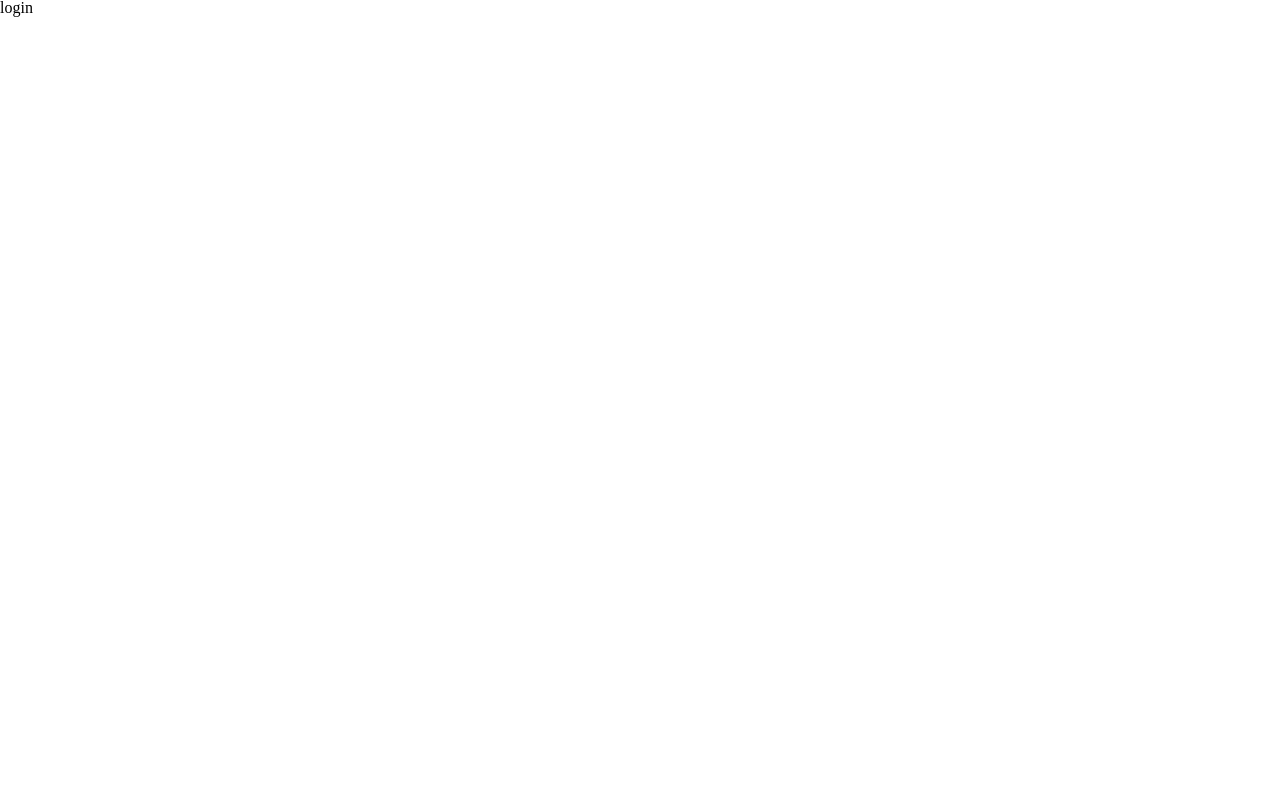
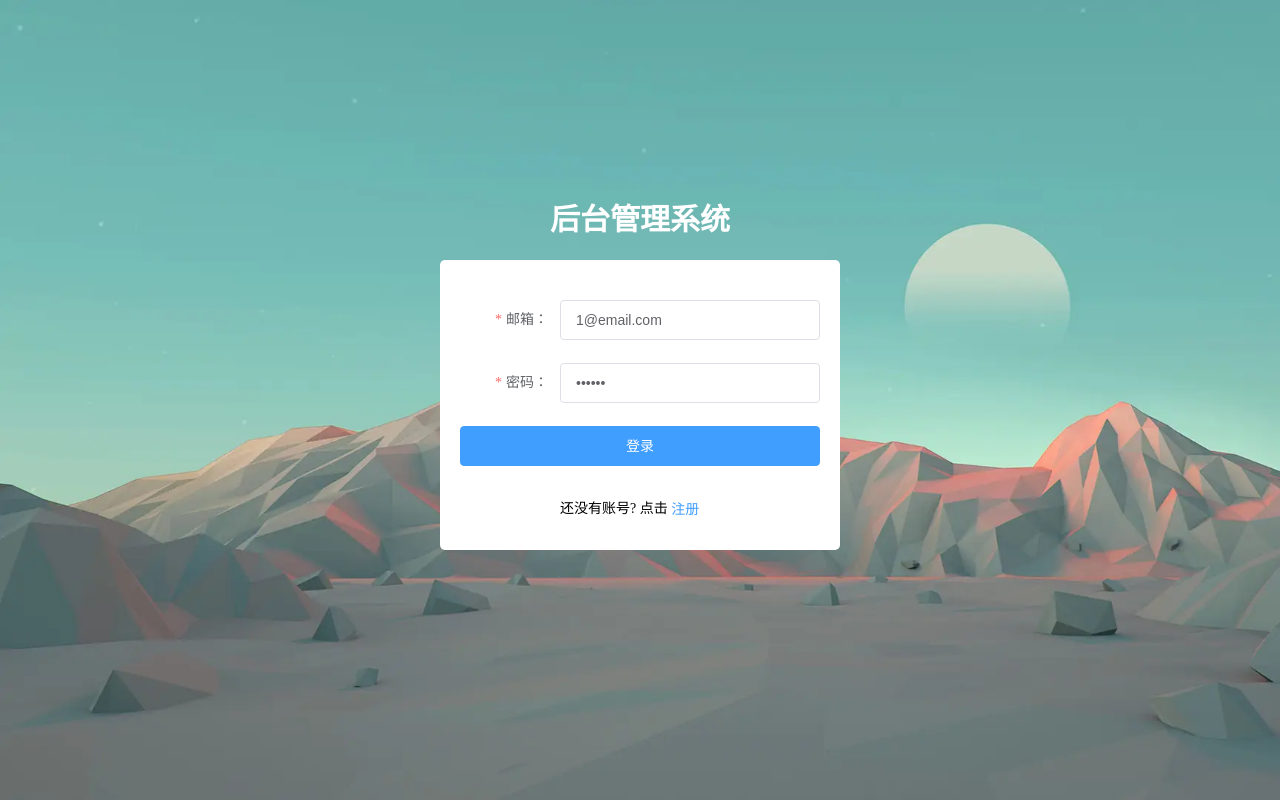
Before and after one commit to youwei997/nodejs-element-wuhaiyang, a Vue app in the folder frontend/: page /login in a window 1280 px wide. Built offline with nearby package versions, Linux system fonts and the light colour scheme.

Commit message:
完善登录

```diff
--- a/frontend/src/views/login.vue
+++ b/frontend/src/views/login.vue
@@ -1,19 +1,133 @@
+
 <template>
-    <div>login</div>
+    <div class="login">
+        <el-container>
+            <el-header height="40px">后台管理系统</el-header>
+            <el-main>
+                <el-form
+                    :model="loginForm"
+                    status-icon
+                    :rules="rules"
+                    ref="loginForm"
+                    label-width="100px"
+                >
+                    <el-form-item label="邮箱：" prop="email">
+                        <el-input v-model="loginForm.email" placeholder="请输入邮箱"></el-input>
+                    </el-form-item>
+                    <el-form-item label="密码：" prop="password">
+                        <el-input type="password" v-model="loginForm.password" placeholder="请输入密码"></el-input>
+                    </el-form-item>
+                    <el-form-item label-width="0">
+                        <el-button class="submit-btn" type="primary" @click="submit('loginForm')">登录</el-button>
+                    </el-form-item>
+                    <el-form-item>
+                        <div>
+                            还没有账号? 点击
+                            <el-link :underline="false" type="primary" @click="goRegister">注册</el-link>
+                        </div>
+                    </el-form-item>
+                </el-form>
+            </el-main>
+        </el-container>
+    </div>
 </template>
 
 <script>
+import { login } from '@/api/user'
 export default {
     data() {
         return {
+            loginForm: {
+                email: '1@email.com',
+                password: '123456',
+            },
+            rules: {
+                email: [
+                    {
+                        type: 'email',
+                        required: true,
+                        message: '邮箱格式不正确',
+                        trigger: 'blur',
+                    },
+                ],
+                password: [
+                    {
+                        required: true,
+                        message: '密码不能为空',
+                        trigger: 'blur',
+                    },
+                    {
+                        min: 6,
+                        max: 30,
+                        message: '长度在6到30之间'
+                    }
+                ],
+            }
+        };
+    },
+    methods: {
+        goRegister() {
+            this.$router.push('/register')
+        },
+        submit(formName) {
+            this.$refs[formName].validate((valid) => {
+                if (!valid) {
+                    return false;
+                }
+                login(this.loginForm).then(res => {
+                    this.$message.success(res.msg)
+                    sessionStorage.setItem('token', res.token)
+                    this.$router.push('/index')
+                }).catch(err => {
+                    console.log(err);
+                })
+            })
         }
     },
-
-    components: {},
-
-    methods: {}
+    created() {
+    }
 }
 </script>
 
-<style scoped>
+<style scoped lang="scss">
+.login {
+    background-image: url("@/assets/register-bg.webp");
+    height: 100%;
+    width: 100%;
+    background-repeat: no-repeat;
+    background-size: cover;
+    display: flex;
+    justify-content: center;
+    align-items: center;
+}
+
+.el-container {
+    margin-top: -50px;
+    flex: none;
+    width: 400px;
+    height: 350px;
+
+    .el-main {
+        background-color: #fff;
+        border-radius: 5px;
+        padding-top: 40px;
+        padding-bottom: 0;
+    }
+
+    .el-header {
+        display: flex;
+        align-items: center;
+        justify-content: center;
+        font-size: 20px;
+        color: #fff;
+        font-size: 30px;
+        margin-bottom: 20px;
+        font-weight: bold;
+    }
+
+    .submit-btn,
+    .el-select {
+        width: 100%;
+    }
+}
 </style>
```
